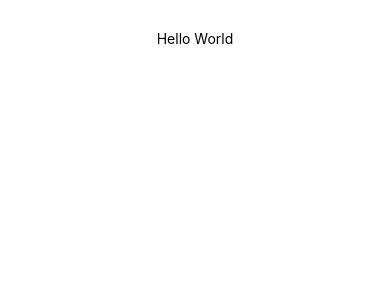
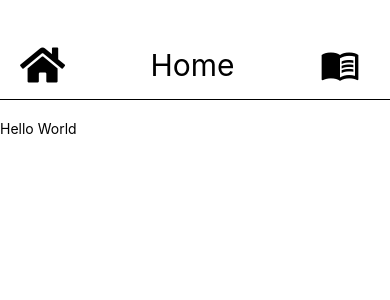
Before and after one commit to purplevarun/kharcha-app, a React Native app: screen / in a window 390 px wide. Shown: the top 300 px of the page. Built offline with nearby package versions, Linux system fonts and the light colour scheme.

Commit message:
Added Header

```diff
--- a/App.tsx
+++ b/App.tsx
@@ -1,11 +1,13 @@
-import { Text, View } from "react-native";
-import Buffer from "./components/buffer/Buffer";
+import { NavigationContainer } from "@react-navigation/native";
+import AppContainer from "./container/AppContainer";
+import ContextProvider from "./context/ContextProvider";
 const App = () => {
 	return (
-		<View style={{ height: "100%", alignItems: "center" }}>
-			<Buffer />
-			<Text>Hello World</Text>
-		</View>
+		<ContextProvider>
+			<NavigationContainer>
+				<AppContainer />
+			</NavigationContainer>
+		</ContextProvider>
 	);
 };
 export default App;
--- /dev/null
+++ b/components/header/Header.tsx
@@ -0,0 +1,29 @@
+import { FontAwesome5, MaterialIcons } from "@expo/vector-icons";
+import { Text, TouchableOpacity, View } from "react-native";
+
+const Header = () => {
+	return (
+		<View
+			style={{
+				height: 70,
+				width: "100%",
+				display: "flex",
+				flexDirection: "row",
+				justifyContent: "space-between",
+				alignItems: "center",
+				borderBottomColor: "black",
+				borderBottomWidth: 1,
+				marginBottom: 20,
+			}}
+		>
+			<TouchableOpacity style={{ paddingLeft: 20 }}>
+				<FontAwesome5 name="home" size={40} color="black" />
+			</TouchableOpacity>
+			<Text style={{ fontSize: 30 }}>Home</Text>
+			<TouchableOpacity style={{ paddingRight: 30 }}>
+				<MaterialIcons name="menu-book" size={40} color="black" />
+			</TouchableOpacity>
+		</View>
+	);
+};
+export default Header;
--- /dev/null
+++ b/container/AppContainer.tsx
@@ -0,0 +1,14 @@
+import { Text } from "react-native";
+import Buffer from "../components/buffer/Buffer";
+import Header from "../components/header/Header";
+
+const AppContainer = () => {
+	return (
+		<>
+			<Buffer />
+			<Header />
+			<Text>Hello World</Text>
+		</>
+	);
+};
+export default AppContainer;
--- a/package.json
+++ b/package.json
@@ -12,6 +12,7 @@
 	"dependencies": {
 		"@expo/vector-icons": "^13.0.0",
 		"@react-native-async-storage/async-storage": "~1.17.3",
+		"@react-navigation/native": "^6.0.11",
 		"@react-navigation/native-stack": "^6.7.0",
 		"expo": "~45.0.0",
 		"expo-status-bar": "~1.3.0",
```
